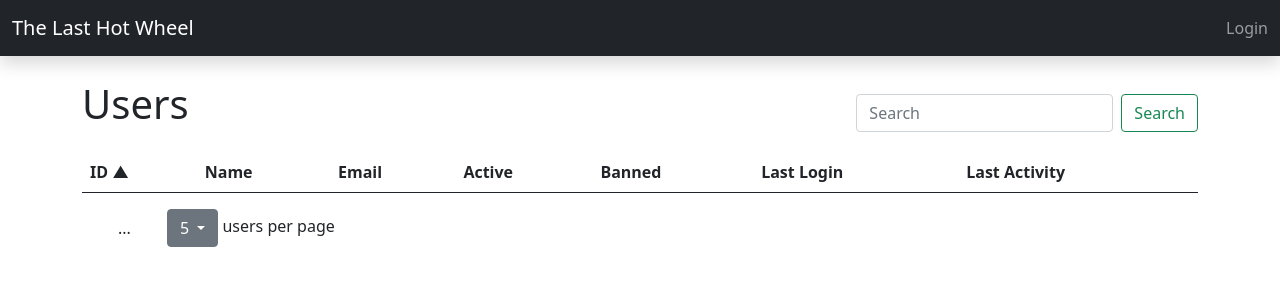
After one commit to AwsGeek/hwdb, a Python web app: template templates/users.html in a window 1280 px wide. The commit adds this page. Shown: the top 300 px of the page. Run offline with Jinja, Linux system fonts and the light colour scheme; the template is opened without the code that fills it, so the values that code supplies are empty.

Commit message:
Complete mayhem

```diff
--- a/requirements.txt
+++ b/requirements.txt
@@ -3,5 +3,5 @@ Flask==3.0.0
 oauthlib==3.2.2
 pyOpenSSL==23.3.0
 Flask-Login==0.6.3
-flask-sqlalchemy==3.1.1
 python-dotenv==1.0.0
+pymysql==1.1.0
--- /dev/null
+++ b/static/styles.css
@@ -0,0 +1,30 @@
+* {
+    padding: 0;
+    margin: 0;
+    box-sizing: border-box;
+}
+
+a {
+    text-decoration: none;
+    color: inherit;
+}
+
+table.sortable td {
+    white-space: nowrap;
+}
+
+table.sortable td:last-child {
+    width: 100%
+}
+
+th.sortable {
+    cursor:pointer;
+}
+
+th.sorted[sort-direction="desc"] span::after {
+    content: " ▼";
+}
+
+th.sorted[sort-direction="asc"] span::after {
+    content: " ▲";
+}
--- /dev/null
+++ b/static/users.js
@@ -0,0 +1,137 @@
+page_number = 1
+page_size = 5
+sort_order = 'id'
+sort_direction = 'asc'
+search_phrase = ''
+
+function updateTable() {
+    console.log(page_size)
+    url = users_url
+    url = url.replaceAll("&amp;", "&")
+    url = url.replace("PAGESIZE", page_size)
+    url = url.replace("PAGENUMBER", page_number)
+    url = url.replace("SORTORDER", sort_order)
+    url = url.replace("SORTDIRECTION", sort_direction)
+    url = url.replace("SEARCHPHRASE", search_phrase)
+    $.ajax({
+        type: "GET",
+        url: url,
+        dataType: "json",
+        success: function(data){
+            console.log(data)
+
+            $('table.users tbody').find('tr.user').remove()
+            $.each(data.user_list, function (index, value) {
+            var tr = '<tr class="user">' +
+                    '<td>' + value.id + '</td>' +
+                    '<td><img src="' + value.image + '" class="object-fit-cover rounded-circle" width="26" height="26"></td>' +
+                    '<td>' + value.name + '</td>' +
+                    '<td>' + value.email + '</td>' +
+                    '<td>' + value.active + '</td>' +
+                    '<td>' + value.banned + '</td>' +
+                    '<td>' + value.last_login + '</td>' +
+                    '<td>' + value.last_activity + '</td>' +
+                    '</tr>';
+            $('table.users tbody').append(tr)
+            });
+            $('ul.pagination').find('li').remove()
+            if (data.total_pages) {
+
+            num_links = Math.min(Math.floor((data.total_pages*2-1)/2), 7)
+            num_links = Math.min(data.total_pages, 7)
+
+            max_page = data.current_page+Math.floor(num_links/2)
+            min_page = data.current_page-Math.floor(num_links/2)
+            if (min_page < 1) {
+                max_page = num_links
+                min_page = 1
+            }
+
+            if (max_page > data.total_pages) {
+                min_page = Math.max(1, data.total_pages-num_links+1)
+                max_page = data.total_pages
+
+            }
+
+            $('ul.pagination').append('<li class="page-item"><a class="page-link" data-page="' + (Math.max(data.current_page-1, 1)) + '" href="javascript:void(0)">&lt;</a></li>')
+            for (let idx = min_page; idx <= max_page; idx++) {
+                if (idx == data.current_page) {
+                $('ul.pagination').append('<li class="page-item active"><a class="page-link" data-page="' + idx + '" href="javascript:void(0)">' + idx + '</a></li>')
+                } else {
+                $('ul.pagination').append('<li class="page-item"><a class="page-link" data-page="' + idx + '" href="javascript:void(0)">' + idx + '</a></li>')
+                }
+            }
+            $('ul.pagination').append('<li class="page-item"><a class="page-link" data-page="' + (Math.min(data.current_page+1, data.total_pages)) + '" href="javascript:void(0)">&gt;</a></li>')
+            $('ul.displaying').html('<span>Showing ' + data.user_list.length + ' of <strong>' + data.total_users + ' total users</strong></span>')
+            $('ul.dropdown button').text(page_size)
+
+            }
+            $('a.page-link').on('click', function (event) {
+            page_number = $(this).attr("data-page");
+            updateTable()
+            });
+        },
+        error: function(errMsg) {
+            console.log(errMsg);
+        }
+    });
+    }
+
+$(document).ready(function(){
+
+    $('th.sortable').on('click', function (event) {
+        event.preventDefault();
+
+        sort_order = $(this).attr('sort-order')
+        if ($(this).is(".sorted")) {
+        sort_direction = $(this).attr('sort-direction')
+        sort_direction = sort_direction == "asc" ? "desc" : "asc"
+        }
+        $(this).attr('sort-direction', sort_direction)
+
+        $('th.sortable').removeClass('sorted')
+        $(this).addClass('sorted')
+
+        updateTable()
+    });
+
+    $('#search_phrase').on('search', function (event) {
+        sf = $('#search_phrase').val();
+
+        if (sf == search_phrase) {
+        return
+        }
+
+        search_phrase = sf
+        updateTable()
+    });
+
+    $('button#search_button').on('click', function (event) {
+        event.preventDefault();
+        sf = $('#search_phrase').val();
+
+        if (sf == search_phrase) {
+        return
+        }
+
+        search_phrase = sf
+        updateTable()
+    });
+
+
+    $('a.dropdown-item').on('click', function (event) {
+
+        new_page_size = $(this).attr("data-page_size");
+        if (new_page_size == page_size) {
+        return
+        }
+        page_size = new_page_size
+        page_number = 1
+        $('a.dropdown-item').removeClass('active')
+        $(this).addClass('active')
+
+        updateTable()
+    });
+
+    updateTable()
+})
--- a/templates/base.html
+++ b/templates/base.html
@@ -1,47 +1,48 @@
-<!DOCTYPE html>
-<html>
+<!doctype html>
+<html lang="en">
+  <head>
+    <!-- Required meta tags -->
+    <meta charset="utf-8">
+    <meta name="viewport" content="width=device-width, initial-scale=1">
 
-<head>
-    <meta charset="utf-8">
-    <meta http-equiv="X-UA-Compatible" content="IE=edge">
-    <meta name="viewport" content="width=device-width, initial-scale=1">
-    <title>Flask Auth Example</title>
-    <link rel="stylesheet" href="https://cdnjs.cloudflare.com/ajax/libs/bulma/0.7.2/css/bulma.min.css" />
-</head>
+    <!-- Bootstrap CSS -->
+    <link href="https://cdn.jsdelivr.net/npm/bootstrap@5.0.2/dist/css/bootstrap.min.css" rel="stylesheet" integrity="sha384-EVSTQN3/azprG1Anm3QDgpJLIm9Nao0Yz1ztcQTwFspd3yD65VohhpuuCOmLASjC" crossorigin="anonymous">
 
-<body>
-    <section class="hero is-primary is-fullheight">
+    <link rel="stylesheet" href="{{ url_for('static', filename='styles.css') }}">
 
-        <div class="hero-head">
-            <nav class="navbar">
-                <div class="container">
-                    <div id="navbarMenuHeroA" class="navbar-menu">
-                        <div class="navbar-end">
-                            <a href="{{ url_for('main.index') }}" class="navbar-item">
-                                Home
-                            </a>
-                            <a href="{{ url_for('main.profile') }}" class="navbar-item">
-                                Profile
-                            </a>
-                            <a href="{{ url_for('auth.login') }}" class="navbar-item">
-                                Login
-                            </a>
-                            <a href="{{ url_for('auth.logout') }}" class="navbar-item">
-                                Logout
-                            </a>
-                        </div>
-                    </div>
-                </div>
-            </nav>
-        </div>
+    <script src="https://ajax.googleapis.com/ajax/libs/jquery/3.7.1/jquery.min.js"></script>
 
-        <div class="hero-body">
-            <div class="container has-text-centered">
-               {% block content %}
-               {% endblock %}
+
+    <title>The Last Hot Wheel</title>
+
+    {% block head %}
+    {% endblock %}
+
+  </head>
+  <body>
+    <nav class="navbar navbar-dark bg-dark shadow">
+      <div class="container-fluid">
+        <a class="navbar-brand" href="/">The Last Hot Wheel</a>
+        <ul class="navbar-nav ms-auto mb-2 mb-lg-0">
+          {% if current_user.is_authenticated %}
+          <li class="nav-item">
+            <div class="d-flex flex-row align-items-center gap-2">
+                <img src="{{current_user.image}}" class="object-fit-cover rounded-circle" width="26" height="26">
+                <a class="col nav-link" href="{{ url_for('auth.logout') }}">Logout</a>
             </div>
-        </div>
-    </section>
-</body>
+          </li>
+          {% else %}
+          <li class="nav-item">
+            <a class="nav-link" href="{{ url_for('auth.login') }}">Login</a>
+          </li>
+          {% endif %}
+        </ul>
+      </div>
+    </nav>
 
+    <div class="container-fluid">
+      {% block content %}
+      {% endblock %}
+    </div>
+    <script src="https://cdn.jsdelivr.net/npm/bootstrap@5.3.2/dist/js/bootstrap.bundle.min.js" integrity="sha384-C6RzsynM9kWDrMNeT87bh95OGNyZPhcTNXj1NW7RuBCsyN/o0jlpcV8Qyq46cDfL" crossorigin="anonymous"></script>
 </html>
--- /dev/null
+++ b/templates/users.html
@@ -0,0 +1,56 @@
+{% extends "base.html" %}
+
+
+{% block head %}
+<script src="{{ url_for('static', filename='users.js') }}"></script>
+{% endblock %}
+
+{% block content %}
+<script>
+  users_url = "{{ url_for('api.users', page_size='PAGESIZE', page_number='PAGENUMBER', sort_order='SORTORDER', sort_direction='SORTDIRECTION', search_phrase='SEARCHPHRASE') }}"
+</script>
+
+  <div class="container b-10">
+    <nav class="nav align-items-baseline mt-4 mb-3 justify-content-between">
+      <h1>Users</h1>
+      <form class="d-flex" role="search">
+        <input id="search_phrase" class="form-control me-2" type="search" placeholder="Search" aria-label="Search">
+        <button id="search_button" class="btn btn-outline-success" type="submit">Search</button>
+      </form>
+    </nav>
+  <table id="table" class="sortable users table table-hover">
+    <thead>
+      <tr>
+        <th class="sortable sorted" sort-direction="asc" sort-order="id">ID<span/></span></th>
+        <th class="p-0 m-0"></th>
+        <th class="sortable" sort-order="name" >Name<span/></span></th>
+        <th class="sortable" sort-order="email" >Email<span/></span></th>
+        <th class="sortable" sort-order="active" >Active<span/></span></th>
+        <th class="sortable" sort-order="banned" >Banned<span/></span></th>
+        <th class="sortable" sort-order="last_login" >Last Login<span/></span></th>
+        <th class="sortable" sort-order="last_activity" >Last Activity<span/></span></th>
+      </tr>
+    </thead>
+    <tbody>
+    </tbody>
+  </table>
+  <nav class="nav align-items-center gap-1">
+    <ul class="pagination">
+    </ul>
+    <ul class="displaying">
+      <span>...</span>
+    </ul>
+    <ul class="dropdown">
+      <button class="btn btn-secondary dropdown-toggle" type="button" data-bs-toggle="dropdown">
+        5
+      </button>
+      <ul class="dropdown-menu">
+        <li><a class="dropdown-item" data-page_size="5" href="#" >5</a></li>
+        <li><a class="dropdown-item" data-page_size="10" href="#">10</a></li>
+        <li><a class="dropdown-item" data-page_size="25" href="#">25</a></li>
+      </ul>
+      <span>users per page</span>
+    </ul>
+  </nav>
+</div>
+{% endblock %}
```
Also changed, not shown: __init__.py (+39 -17 lines), api.py (added, +35 -0 lines), auth.py (+14 -24 lines), db.py (added, +57 -0 lines), main.py (deleted, +0 -12 lines), models.py (deleted, +0 -8 lines), schema.sql (added, +15 -0 lines), templates/index.html (deleted, +0 -10 lines), templates/profile.html (deleted, +0 -7 lines), todo.txt (added, +17 -0 lines), user.py (added, +86 -0 lines), users.py (added, +12 -0 lines).
